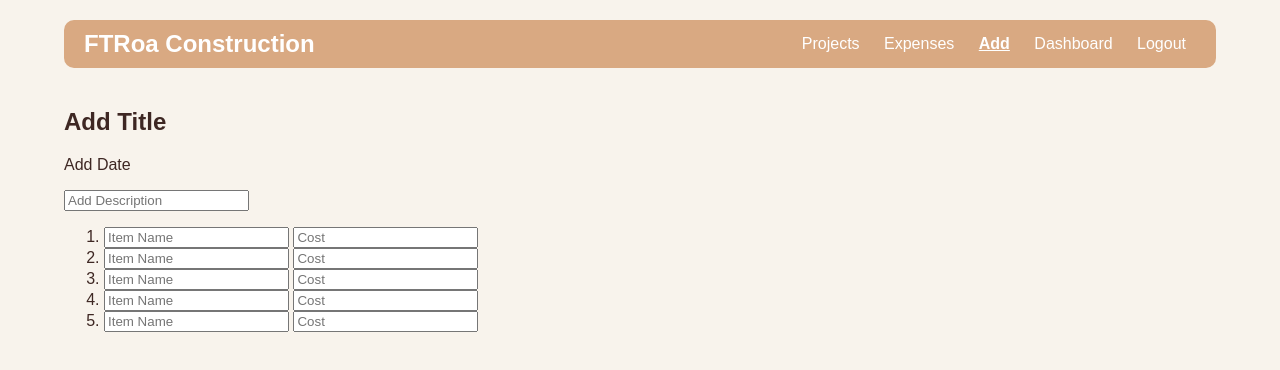
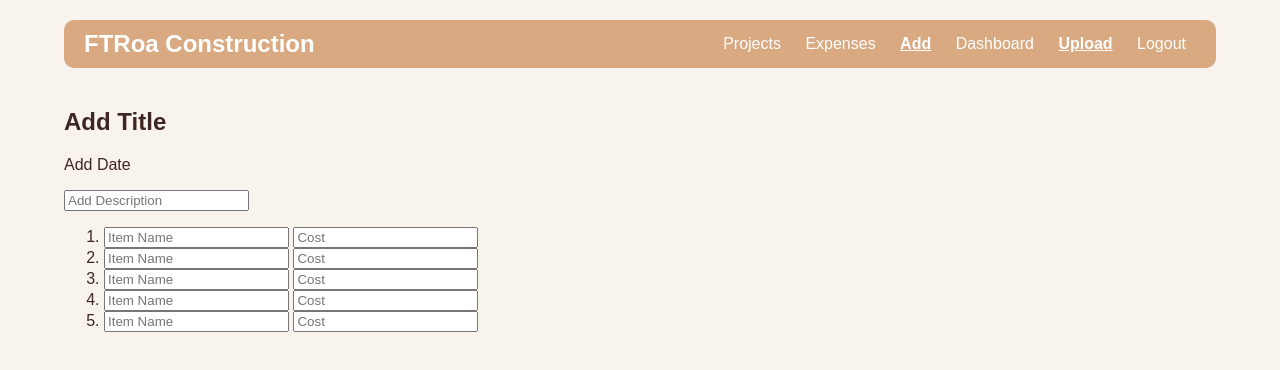
Before and after one commit to roaaaron/ITISDEV-Group-1-S16-Development-Project-, a plain HTML site: page ITISDEV PROJECT/add.html in a window 1280 px wide. Drawn offline with Linux system fonts and the light colour scheme; sample sign-in values are in the browser's storage.

Commit message:
Update add.html

```diff
--- a/ITISDEV PROJECT/add.html
+++ b/ITISDEV PROJECT/add.html
@@ -16,6 +16,7 @@
                 <a href="expenses.html">Expenses</a>
                 <a href="add.html" class="active">Add</a>
                 <a href="dashboard.html">Dashboard</a>
+                <a href="upload.html" class="active">Upload</a>
                 <a href="#" id="logout">Logout</a>
             </nav>
         </header>
```
